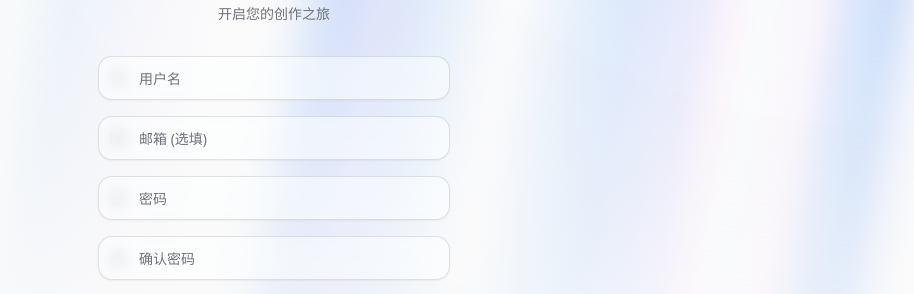
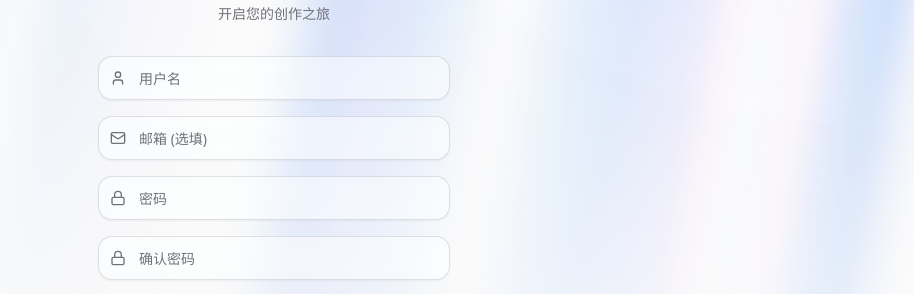
Before and after one commit to zhazhahehedian/do-write, a Next.js app in the folder frontend/: page /register in a window 1280 px wide. Shown: the part 204-498 px from the top of the page, without its empty margins (366-1280 px from the left). Built offline with nearby package versions, Linux system fonts and the light colour scheme; no server answers.

Commit message:
fix: 注册页图标问题修复

```diff
--- a/frontend/app/(auth)/register/page.tsx
+++ b/frontend/app/(auth)/register/page.tsx
@@ -98,7 +98,7 @@ export default function RegisterPage() {
                     <FormLabel className="sr-only">用户名</FormLabel>
                     <FormControl>
                       <div className="relative group">
-                        <User className="absolute left-3 top-1/2 -translate-y-1/2 h-4 w-4 text-muted-foreground transition-colors group-focus-within:text-primary" />
+                        <User className="absolute left-3 top-1/2 -translate-y-1/2 h-4 w-4 text-muted-foreground transition-colors group-focus-within:text-primary z-10 pointer-events-none" />
                         <Input
                           placeholder="用户名"
                           className="h-11 pl-10 rounded-xl bg-background/50 backdrop-blur-sm border-muted-foreground/20 focus:border-primary/50 focus:bg-background/80 transition-all duration-300"
@@ -118,7 +118,7 @@ export default function RegisterPage() {
                     <FormLabel className="sr-only">邮箱 (选填)</FormLabel>
                     <FormControl>
                       <div className="relative group">
-                        <Mail className="absolute left-3 top-1/2 -translate-y-1/2 h-4 w-4 text-muted-foreground transition-colors group-focus-within:text-primary" />
+                        <Mail className="absolute left-3 top-1/2 -translate-y-1/2 h-4 w-4 text-muted-foreground transition-colors group-focus-within:text-primary z-10 pointer-events-none" />
                         <Input
                           type="email"
                           placeholder="邮箱 (选填)"
@@ -139,7 +139,7 @@ export default function RegisterPage() {
                     <FormLabel className="sr-only">密码</FormLabel>
                     <FormControl>
                       <div className="relative group">
-                        <Lock className="absolute left-3 top-1/2 -translate-y-1/2 h-4 w-4 text-muted-foreground transition-colors group-focus-within:text-primary" />
+                        <Lock className="absolute left-3 top-1/2 -translate-y-1/2 h-4 w-4 text-muted-foreground transition-colors group-focus-within:text-primary z-10 pointer-events-none" />
                         <Input
                           type="password"
                           placeholder="密码"
@@ -160,7 +160,7 @@ export default function RegisterPage() {
                     <FormLabel className="sr-only">确认密码</FormLabel>
                     <FormControl>
                       <div className="relative group">
-                        <Lock className="absolute left-3 top-1/2 -translate-y-1/2 h-4 w-4 text-muted-foreground transition-colors group-focus-within:text-primary" />
+                        <Lock className="absolute left-3 top-1/2 -translate-y-1/2 h-4 w-4 text-muted-foreground transition-colors group-focus-within:text-primary z-10 pointer-events-none" />
                         <Input
                           type="password"
                           placeholder="确认密码"
```
